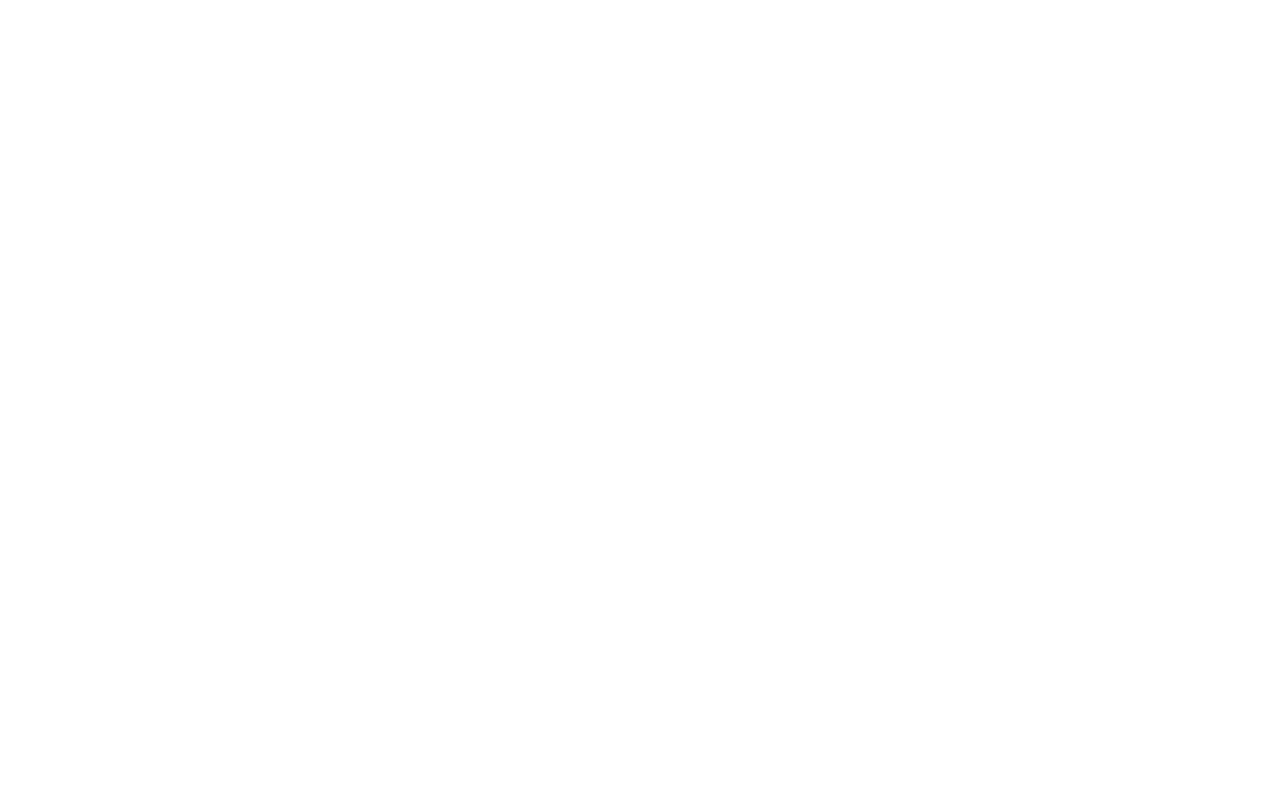
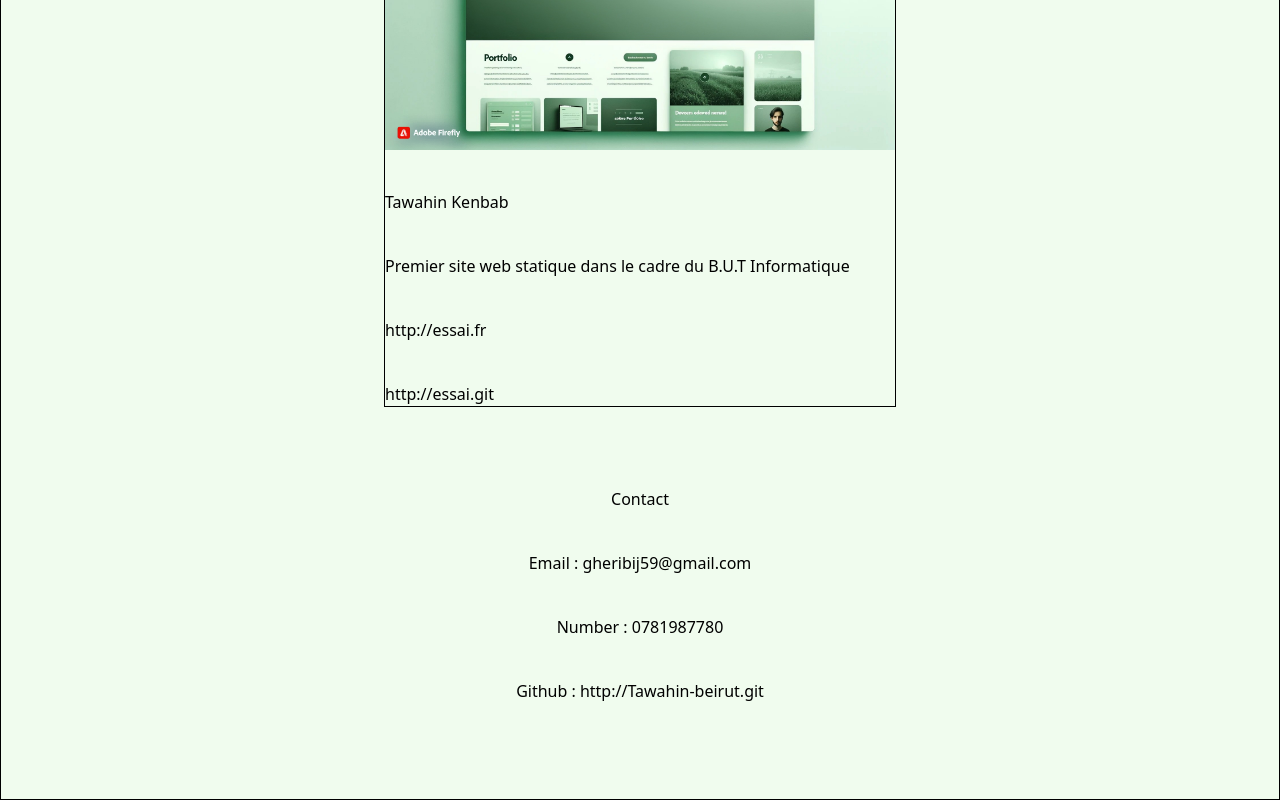
Before and after one commit to TawahinBeirut/portfolio, a React (Create React App) app: page / in a window 1280 px wide. Shown: the part 2624-3424 px from the top of the page. Before the commit the page ends 1152 px from the top, so only its background shows below. Built offline with nearby package versions, Linux system fonts and the light colour scheme; the HTML template or start-up script is replaced by a standard one.

Commit message:
Structure globale definie, style à revoir

```diff
--- a/src/Components/Footer.js
+++ b/src/Components/Footer.js
@@ -2,6 +2,6 @@
 
 export default function Footer() {
   return (
-    <div>Footer</div>
+    <div className='h-24'></div>
   )
 }
--- a/src/Components/Rubrics.js
+++ b/src/Components/Rubrics.js
@@ -4,9 +4,13 @@
 import PresentationR from "./Rubrics/PresentationR";
 import Projects from "./Rubrics/Projects";
 import Contact from "./Rubrics/Contact";
+import Footer from "./Footer";
 
 export default function Rubrics() {
   const [Selected, setSelected] = useState(Themes.General.Rubrics[0]);
+
+
+
   const onClick = (e) => {
     setSelected(e.target.name);
   };
@@ -25,9 +29,10 @@
         </div>
       </div>
       <div className="flex flex-col border border-black mt-5">
-        {Selected == Themes.General.Rubrics[0] ? <PresentationR /> : null}
-        {Selected == Themes.General.Rubrics[1] ? <Projects /> : null}
-        {Selected == Themes.General.Rubrics[2] ? <Contact /> : null}
+        <PresentationR />
+        <Projects/>
+        <Contact/>
+        <Footer/>
       </div>
     </div>
   );
--- a/src/Components/Rubrics/Contact.js
+++ b/src/Components/Rubrics/Contact.js
@@ -1,7 +1,13 @@
 import React from 'react'
+import Themes from '../../Themes.json'
 
 export default function Contact() {
   return (
-    <div>Contact</div>
+    <div className='flex flex-col justify-center mt-20 gap-10'>
+      <h1 className='text-center'>{Themes.Contact.Title}</h1>
+      <p className='text-center'> Email : {Themes.Contact['E-mail']}</p>
+      <p className='text-center'> Number : {Themes.Contact.Number}</p>
+      <p className='text-center'> Github : {Themes.Contact['Git-Hub']}</p>
+    </div>
   )
 }
--- /dev/null
+++ b/src/Components/Rubrics/Project.js
@@ -0,0 +1,13 @@
+import React from 'react'
+
+export default function Project({title,image,description,Link,GitLink}) {
+  return (
+    <div className='border border-black flex flex-col gap-10 max-w-lg'>
+        <img src={image}/>
+        <h1>{title}</h1>
+        <p>{description}</p>
+        <p>{Link}</p>
+        <p>{GitLink}</p>
+    </div>
+  )
+}
--- a/src/Components/Rubrics/Projects.js
+++ b/src/Components/Rubrics/Projects.js
@@ -1,7 +1,27 @@
 import React from 'react'
+import ProjectsList from '../../Projects.json'
+import Project from './Project'
+import img from '../../Assets/FinalDesign.png'
 
 export default function Projects() {
+
+  const el = ProjectsList[0]
+
   return (
-    <div>Projects</div>
+    <div className='flex justify-center mt-20'>
+      <div className='flex flex-col'>
+      <div className='text-center font-bold'>Projects</div>
+      <div className="flex flex-wrap justify-center gap-16">
+
+        {/* {ProjectsList.map(el => ( */}
+          <Project title={el.Title} image={img} description={el.Description} Link={el.Lien} GitLink={el['Lien-Git']}/>
+          <Project title={el.Title} image={img} description={el.Description} Link={el.Lien} GitLink={el['Lien-Git']}/>
+          <Project title={el.Title} image={img} description={el.Description} Link={el.Lien} GitLink={el['Lien-Git']}/>
+          <Project title={el.Title} image={img} description={el.Description} Link={el.Lien} GitLink={el['Lien-Git']}/>
+          <Project title={el.Title} image={img} description={el.Description} Link={el.Lien} GitLink={el['Lien-Git']}/>
+        {/* ))} */}
+      </div>
+      </div>
+    </div>
   )
 }
--- a/src/Projects.json
+++ b/src/Projects.json
@@ -0,0 +1,9 @@
+[
+    {
+        "Title" : "Tawahin Kenbab",
+        "Image" : "../../Assets/Abdel.png",
+        "Description" : "Premier site web statique dans le cadre du B.U.T Informatique",
+        "Lien" : "http://essai.fr",
+        "Lien-Git" : "http://essai.git"
+    }
+]
--- a/src/Themes.json
+++ b/src/Themes.json
@@ -17,5 +17,11 @@
             "Je suis toujours prête à apprendre davantage et à travailler sur des projets passionnants."
         ]
     },
-    "Contact":{}
+    "Contact":{
+        "Title" : "Contact",
+        "Number" : "0781987780",
+        "E-mail" : "gheribij59@gmail.com",
+        "Git-Hub" : "http://Tawahin-beirut.git"
+
+    }
 }
```
Also changed, not shown: src/Assets/FinalDesign.png (added).
